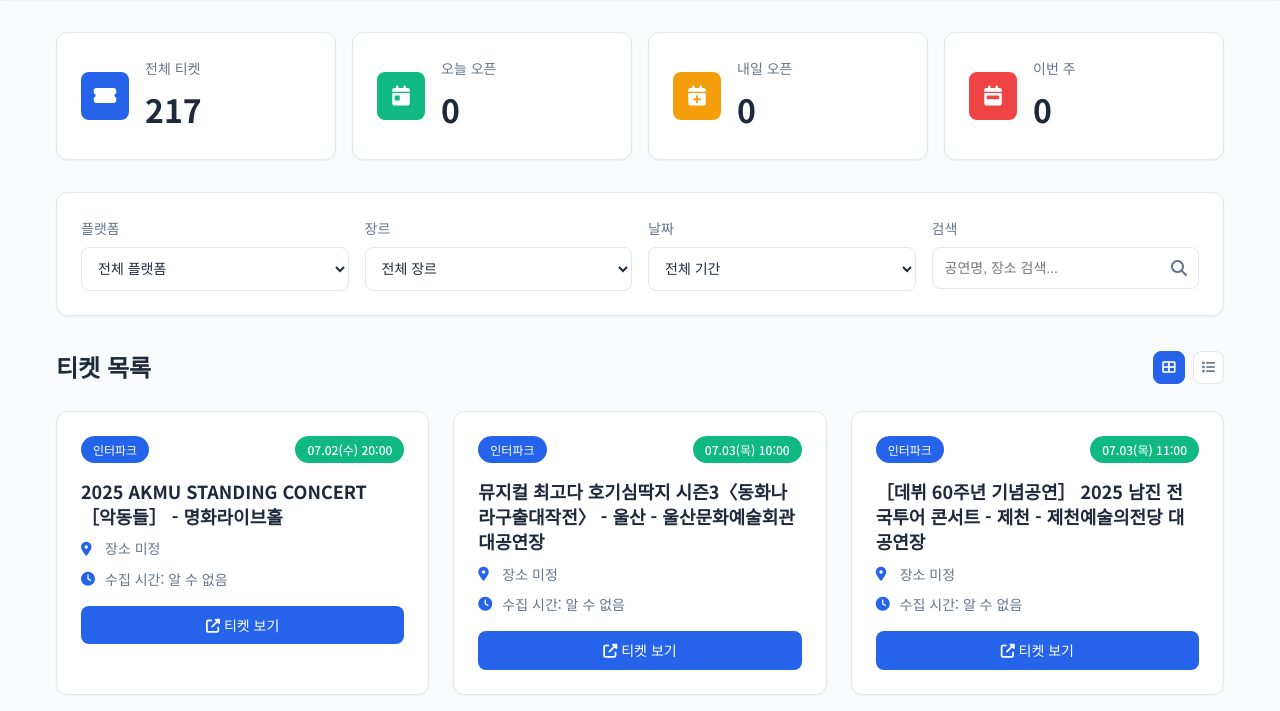
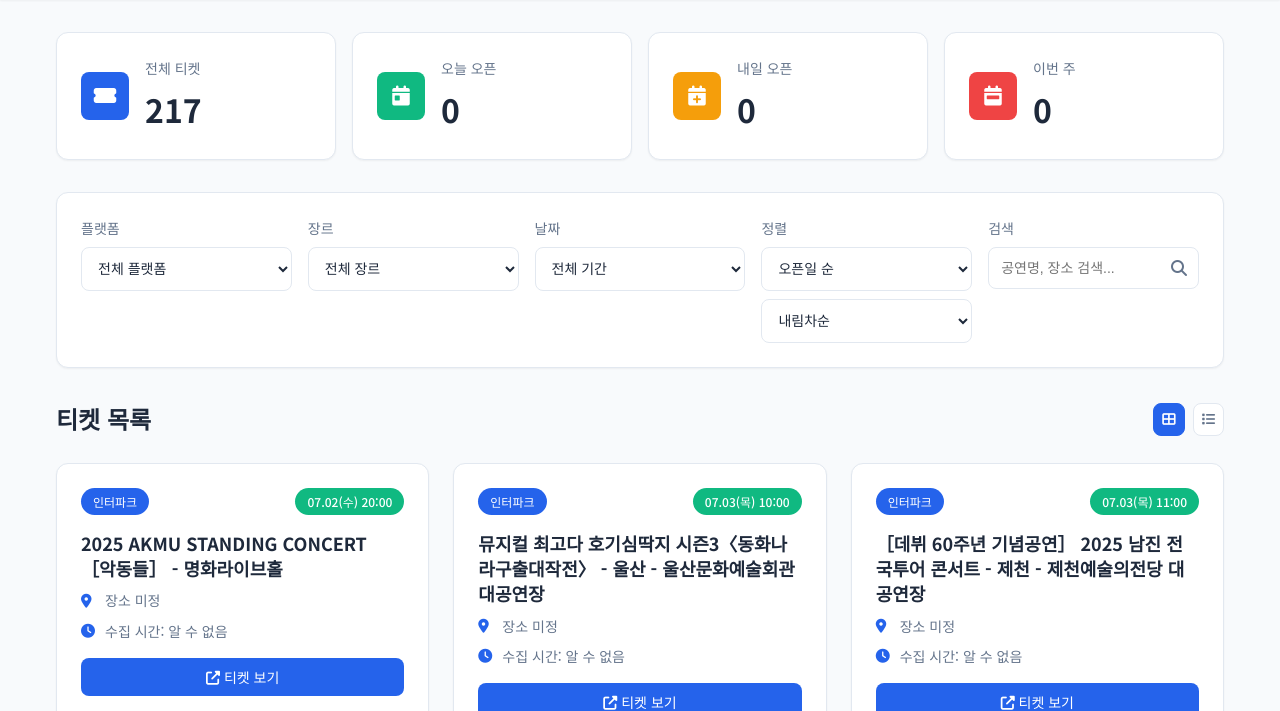
Before and after one commit to 122yjs/ticket-alarm, a FastAPI app: page / in a window 1280 px wide. Shown: the part 71-782 px from the top of the page. Run offline with FastAPI, Linux system fonts and the light colour scheme; data comes from the database, SQL or seed files in the repository.

Commit message:
feat(tickets): add sorting functionality and date filter options
- Add sort order and direction dropdowns in UI
- Implement backend support for sorting by open date, created at, or title
- Enhance date filtering with predefined options (today, tomorrow, week)
- Update API to handle new sorting and filtering parameters

```diff
--- a/static/script.js
+++ b/static/script.js
@@ -20,6 +20,8 @@ const elements = {
     genreFilter: null,
     dateFilter: null,
     searchInput: null,
+    sortOrder: null,
+    sortDirection: null,
     viewBtns: null,
     lastUpdate: null,
     footerLastUpdate: null
@@ -47,6 +49,8 @@ function initializeElements() {
     elements.genreFilter = document.getElementById('genreFilter');
     elements.dateFilter = document.getElementById('dateFilter');
     elements.searchInput = document.getElementById('searchInput');
+    elements.sortOrder = document.getElementById('sortOrder');
+    elements.sortDirection = document.getElementById('sortDirection');
     elements.viewBtns = document.querySelectorAll('.view-btn');
     elements.lastUpdate = document.getElementById('lastUpdate');
     elements.footerLastUpdate = document.getElementById('footerLastUpdate');
@@ -63,6 +67,8 @@ function initializeEventListeners() {
     elements.platformFilter.addEventListener('change', applyFilters);
     elements.genreFilter.addEventListener('change', applyFilters);
     elements.dateFilter.addEventListener('change', applyFilters);
+    elements.sortOrder.addEventListener('change', applyFilters);
+    elements.sortDirection.addEventListener('change', applyFilters);
 
     // 검색 입력
     let searchTimeout;
@@ -151,11 +157,16 @@ async function applyFilters() {
         const dateFilter = elements.dateFilter.value;
         const search = elements.searchInput.value.trim();
 
-        if (platform && platform !== '전체') params.append('platform', platform);
+        if (platform && platform !== '전체') params.append('source', platform);
         if (genre && genre !== '전체') params.append('genre', genre);
         if (dateFilter && dateFilter !== '전체') params.append('date_filter', dateFilter);
         if (search) params.append('search', search);
 
+        const orderBy = elements.sortOrder.value;
+        const orderDesc = elements.sortDirection.value === 'desc';
+
+        params.append('order_by', orderBy);
+        params.append('order_desc', orderDesc);
         params.append('limit', '100');
 
         const response = await fetch(`/api/tickets?${params.toString()}`);
--- a/templates/index.html
+++ b/templates/index.html
@@ -116,6 +116,19 @@
                         </select>
                     </div>
 
+                    <div class="filter-group">
+                        <label for="sortOrder">정렬</label>
+                        <select id="sortOrder" class="filter-select">
+                            <option value="open_datetime">오픈일 순</option>
+                            <option value="created_at">등록일 순</option>
+                            <option value="title">이름 순</option>
+                        </select>
+                        <select id="sortDirection" class="filter-select">
+                            <option value="desc">내림차순</option>
+                            <option value="asc">오름차순</option>
+                        </select>
+                    </div>
+
                     <div class="filter-group search-group">
                         <label for="searchInput">검색</label>
                         <div class="search-container">
--- a/web_app_db.py
+++ b/web_app_db.py
@@ -103,6 +103,7 @@ async def get_tickets(
     search: Optional[str] = Query(None, description="검색어"),
     date_from: Optional[str] = Query(None, description="시작 날짜 (YYYY-MM-DD)"),
     date_to: Optional[str] = Query(None, description="종료 날짜 (YYYY-MM-DD)"),
+    date_filter: Optional[str] = Query(None, description="날짜 필터 (today, tomorrow, week)"),
     order_by: str = Query("open_datetime", description="정렬 기준"),
     order_desc: bool = Query(True, description="내림차순 정렬 여부")
 ):
@@ -123,17 +124,32 @@ async def get_tickets(
         }
 
         # 날짜 필터 처리
-        if date_from:
-            try:
-                filters['date_from'] = datetime.strptime(date_from, '%Y-%m-%d').date()
-            except ValueError:
-                raise HTTPException(status_code=400, detail="잘못된 시작 날짜 형식")
+        # 날짜 필터 우선 처리
+        if date_filter:
+            today = date.today()
+            if date_filter == 'today':
+                filters['date_from'] = today
+                filters['date_to'] = today
+            elif date_filter == 'tomorrow':
+                tomorrow = today + timedelta(days=1)
+                filters['date_from'] = tomorrow
+                filters['date_to'] = tomorrow
+            elif date_filter == 'week':
+                filters['date_from'] = today
+                filters['date_to'] = today + timedelta(days=6)
+        else:
+            # 직접 날짜 입력 처리
+            if date_from:
+                try:
+                    filters['date_from'] = datetime.strptime(date_from, '%Y-%m-%d').date()
+                except ValueError:
+                    raise HTTPException(status_code=400, detail="잘못된 시작 날짜 형식")
 
-        if date_to:
-            try:
-                filters['date_to'] = datetime.strptime(date_to, '%Y-%m-%d').date()
-            except ValueError:
-                raise HTTPException(status_code=400, detail="잘못된 종료 날짜 형식")
+            if date_to:
+                try:
+                    filters['date_to'] = datetime.strptime(date_to, '%Y-%m-%d').date()
+                except ValueError:
+                    raise HTTPException(status_code=400, detail="잘못된 종료 날짜 형식")
 
         # 티켓 조회
         tickets = data_manager.load_tickets(limit=limit, offset=offset, filters=filters)
```
